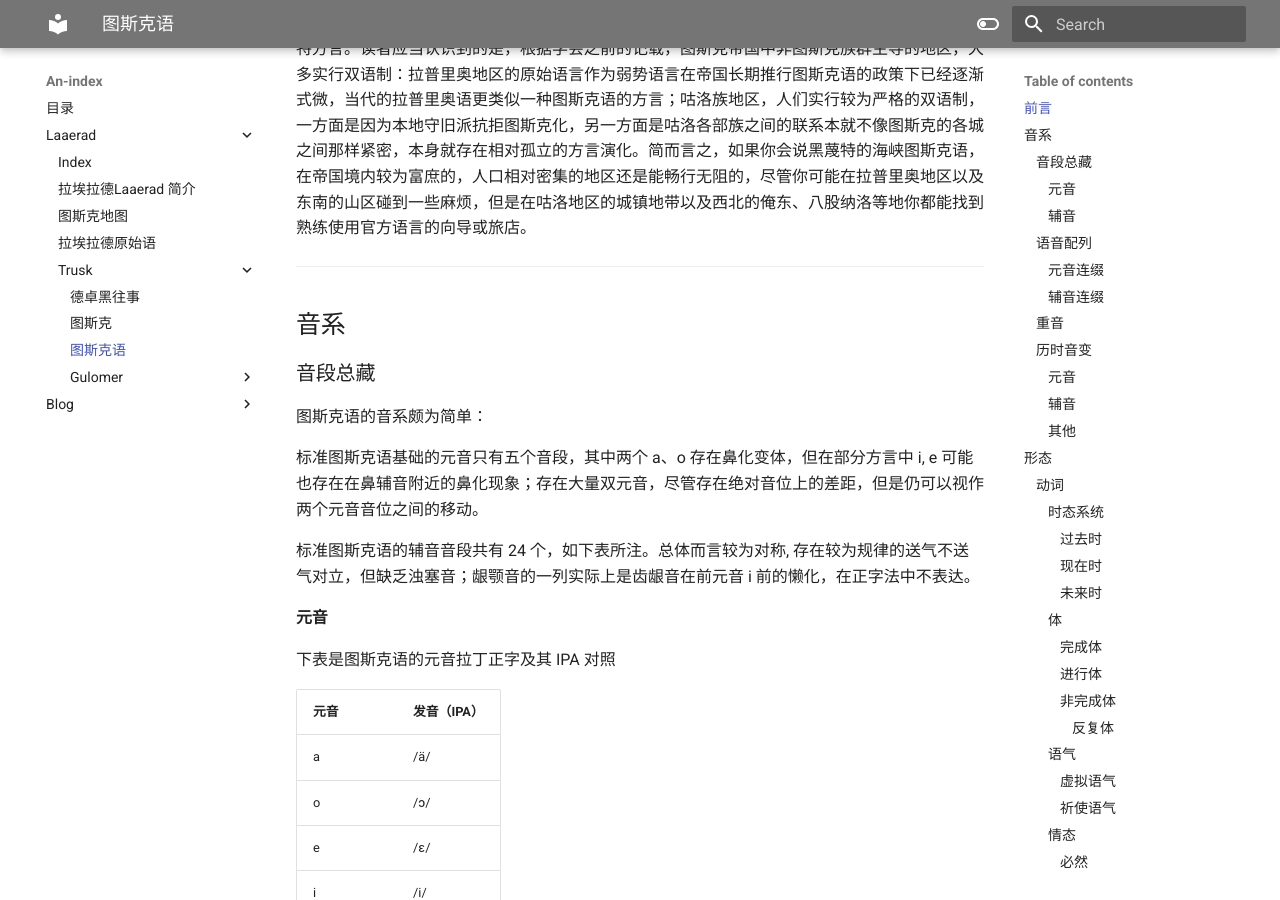
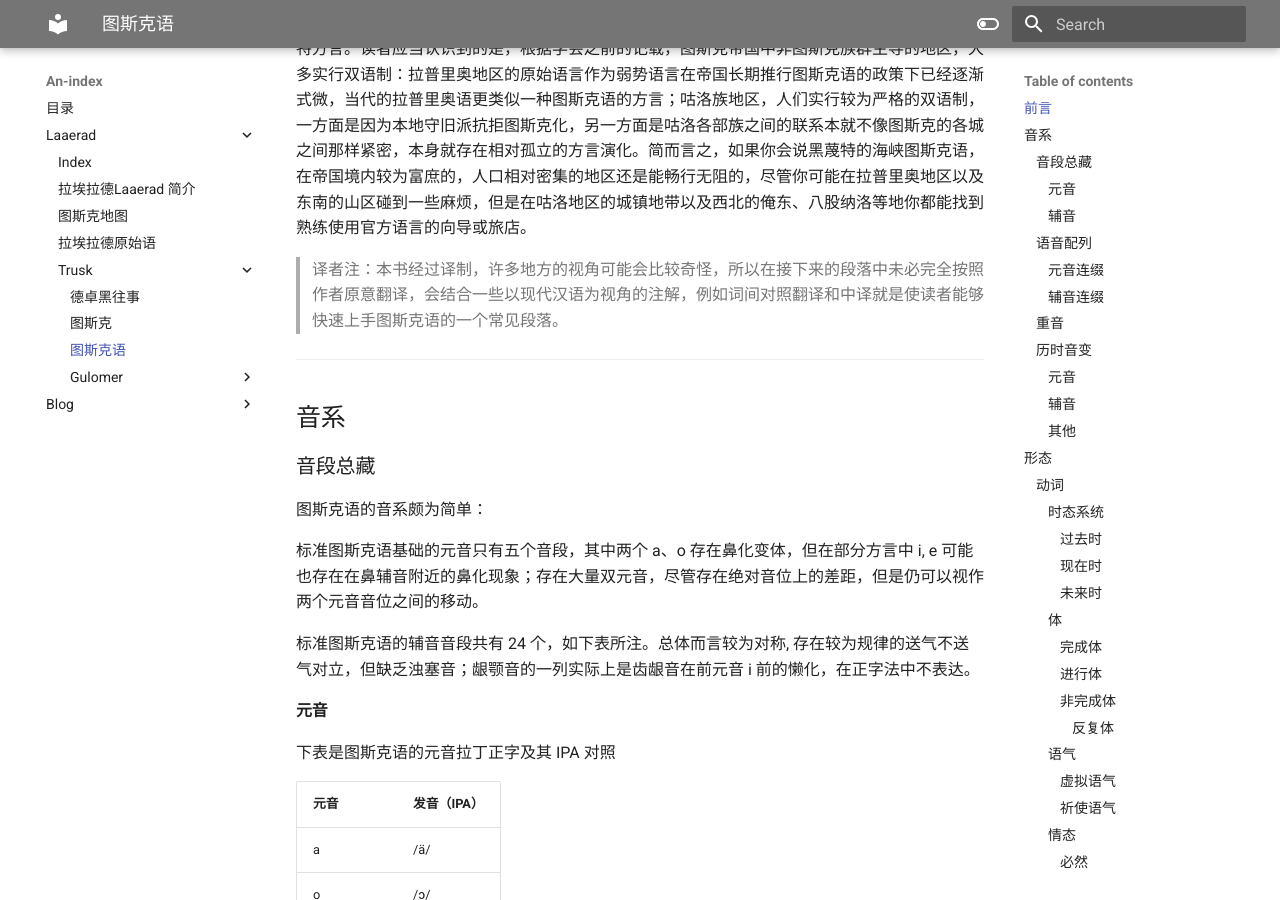
Before and after one commit to PhychiasLokDansk/Laaerad, an MkDocs documentation site: the page built from docs/Laaerad/Trusk/ZherirTruskal.md, in a window 1280 px wide and 900 px high, scrolled down 764 px. Built offline with MkDocs 1.6.1 and Material for MkDocs 9.7.7, drawn with Linux system fonts in a browser that asks for light colours; some of the changed text lies outside the part shown.

Commit message:
LAPTOP-UGNPREPA 2025-4-28:17:45:45

```diff
--- a/docs/Laaerad/Trusk/ZherirTruskal.md
+++ b/docs/Laaerad/Trusk/ZherirTruskal.md
@@ -16,6 +16,8 @@ aliases:
 
 本书中如果仅提到图斯克语，一般指代的即是帝国目前所通行的官方语言海峡图斯克语，也即黑蔑特方言。读者应当认识到的是，根据学会之前的记载，图斯克帝国中非图斯克族群主导的地区，大多实行双语制：拉普里奥地区的原始语言作为弱势语言在帝国长期推行图斯克语的政策下已经逐渐式微，当代的拉普里奥语更类似一种图斯克语的方言；咕洛族地区，人们实行较为严格的双语制，一方面是因为本地守旧派抗拒图斯克化，另一方面是咕洛各部族之间的联系本就不像图斯克的各城之间那样紧密，本身就存在相对孤立的方言演化。简而言之，如果你会说黑蔑特的海峡图斯克语，在帝国境内较为富庶的，人口相对密集的地区还是能畅行无阻的，尽管你可能在拉普里奥地区以及东南的山区碰到一些麻烦，但是在咕洛地区的城镇地带以及西北的俺东、八股纳洛等地你都能找到熟练使用官方语言的向导或旅店。
 
+> 译者注：本书经过译制，许多地方的视角可能会比较奇怪，所以在接下来的段落中未必完全按照作者原意翻译，会结合一些以现代汉语为视角的注解，例如词间对照翻译和中译就是使读者能够快速上手图斯克语的一个常见段落。
+
 ***
 ## 音系
 
@@ -26,7 +28,9 @@ aliases:
 标准图斯克语基础的元音只有五个音段，其中两个 a、o 存在鼻化变体，但在部分方言中 i, e 可能也存在在鼻辅音附近的鼻化现象；存在大量双元音，尽管存在绝对音位上的差距，但是仍可以视作两个元音音位之间的移动。
 
 标准图斯克语的辅音音段共有 24 个，如下表所注。总体而言较为对称, 存在较为规律的送气不送气对立，但缺乏浊塞音；龈颚音的一列实际上是齿龈音在前元音 i 前的懒化，在正字法中不表达。
+
 #### 元音
+
 下表是图斯克语的元音拉丁正字及其 IPA 对照
 
 | 元音  | 发音（IPA） |
```
Also changed, not shown: other parts of docs/Laaerad/Trusk/ZherirTruskal.md (+2 -2 lines), 1 other file.
